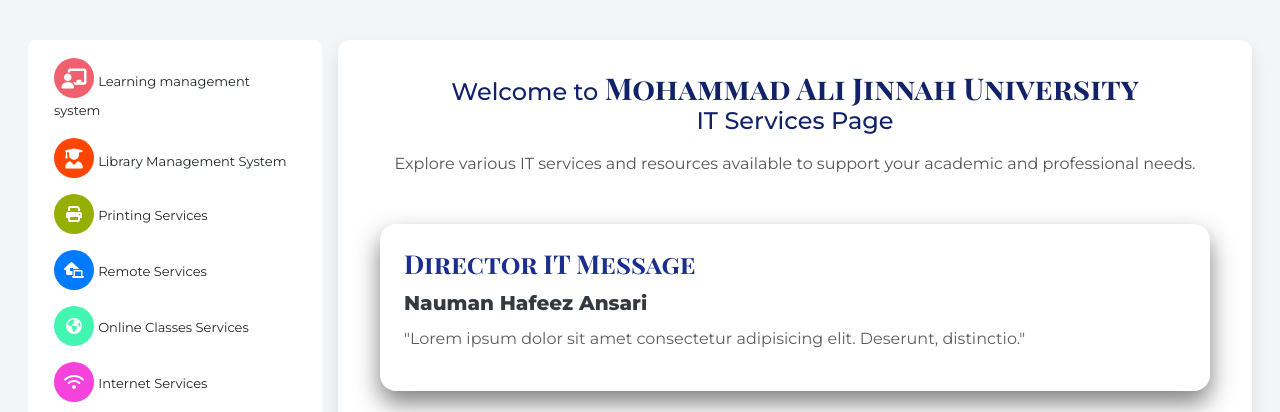
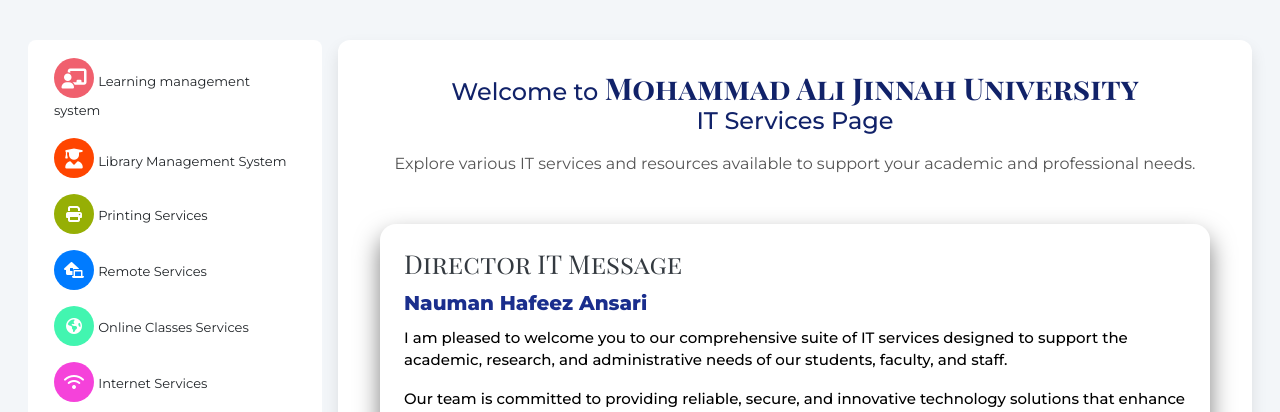
Before and after one commit to abdulmoiz65/Maju_University_web, a PHP site: page /All_IT_services.php in a window 1280 px wide. Shown: the top 412 px of the page. Run offline with PHP 8.4, Linux system fonts and the light colour scheme; some libraries are stand-ins or nearby versions.

Commit message:
director IT message

```diff
--- a/All_IT_services.php
+++ b/All_IT_services.php
@@ -133,14 +133,14 @@
     flex-direction: column;
     align-items: flex-start;
     text-align: left;
-    margin-bottom: 32px;
+    margin-bottom: 5px;
 }
 
 /* Message Heading */
 #right-content .message h4 {
     font-size: 26px;
-    font-weight: 700;
-    color: #1a2e8d;
+    font-weight: 500;
+    color: #343a40;
     margin-bottom: 12px;
     font-family: 'Playfair Display SC', serif;
 }
@@ -149,14 +149,15 @@
 #right-content .message h6 {
     font-size: 20px;
     font-weight: 600;
-    color: #343a40;
+    color: #1a2e8d;
     margin-bottom: 12px;
 }
 
 /* Message Content */
 #right-content .message p {
-    font-size: 16px;
-    color: #5e5e5e;
+    font-weight: 500;
+    font-size: 15px;
+    color: #000;
     line-height: 1.5;
 }
 
@@ -321,7 +322,15 @@
                         <div class="message mt-5">
                             <h4>Director IT Message</h4>
                             <h6>Nauman Hafeez Ansari</h6>
-                            <p>"Lorem ipsum dolor sit amet consectetur adipisicing elit. Deserunt, distinctio."</p>
+                            <p>I am pleased to welcome you to our comprehensive suite of IT services designed to support the academic, research, and administrative needs of our students, faculty, and staff.
+    </p>
+    <p>
+Our team is committed to providing reliable, secure, and innovative technology solutions that enhance educational and research experience and streamline university operations.</p>
+<p>
+We understand that technology is at the heart of modern education, and our goal is to ensure that our systems, networks, and digital resources are always available to support academic journey and professional development. Whether you are accessing learning management systems, collaborating on research, or utilizing campus-wide networks and applications, we are here to ensure you have the tools you need for success.
+    </p>
+    <p>
+Our IT support services are always available to assist you with any technical issues or inquiries. We are dedicated to making your experience with technology at the university as smooth and productive as possible.</p>
                         </div>
                     </div>
 
```
